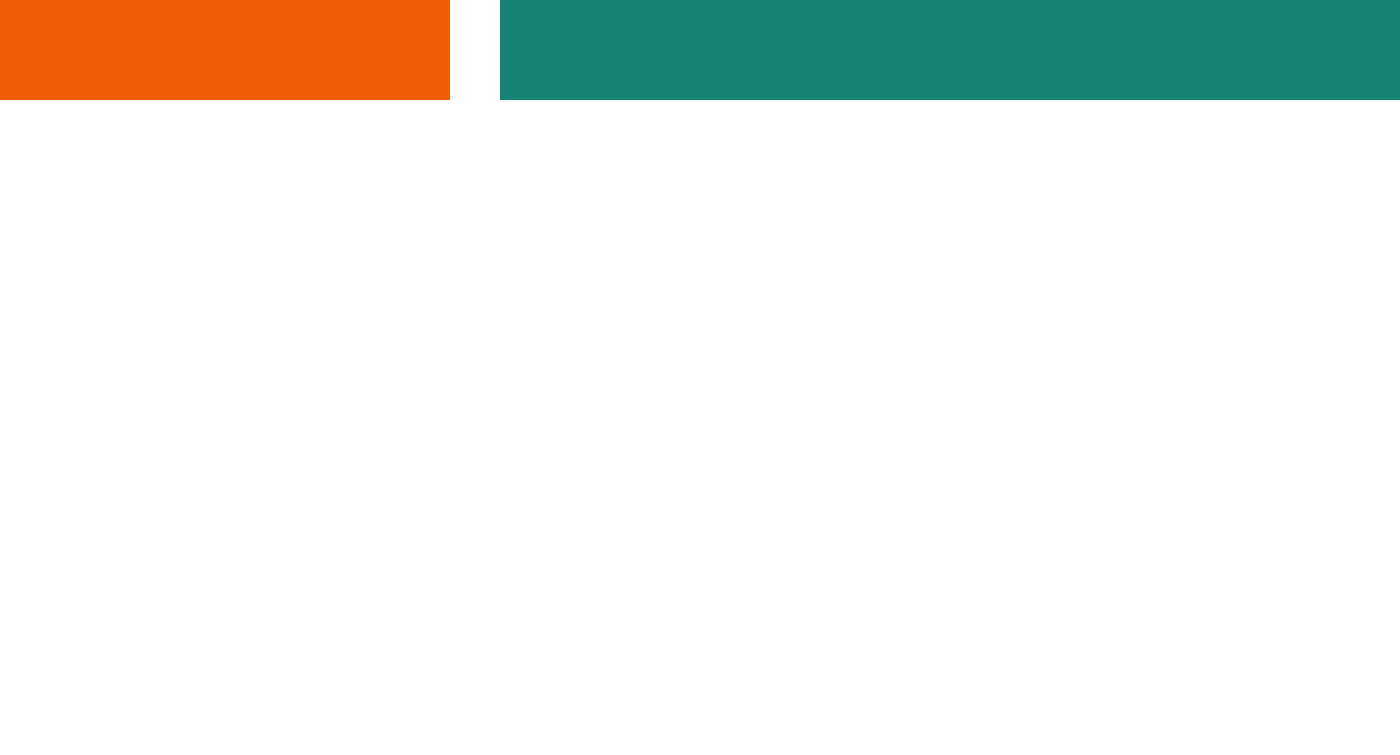
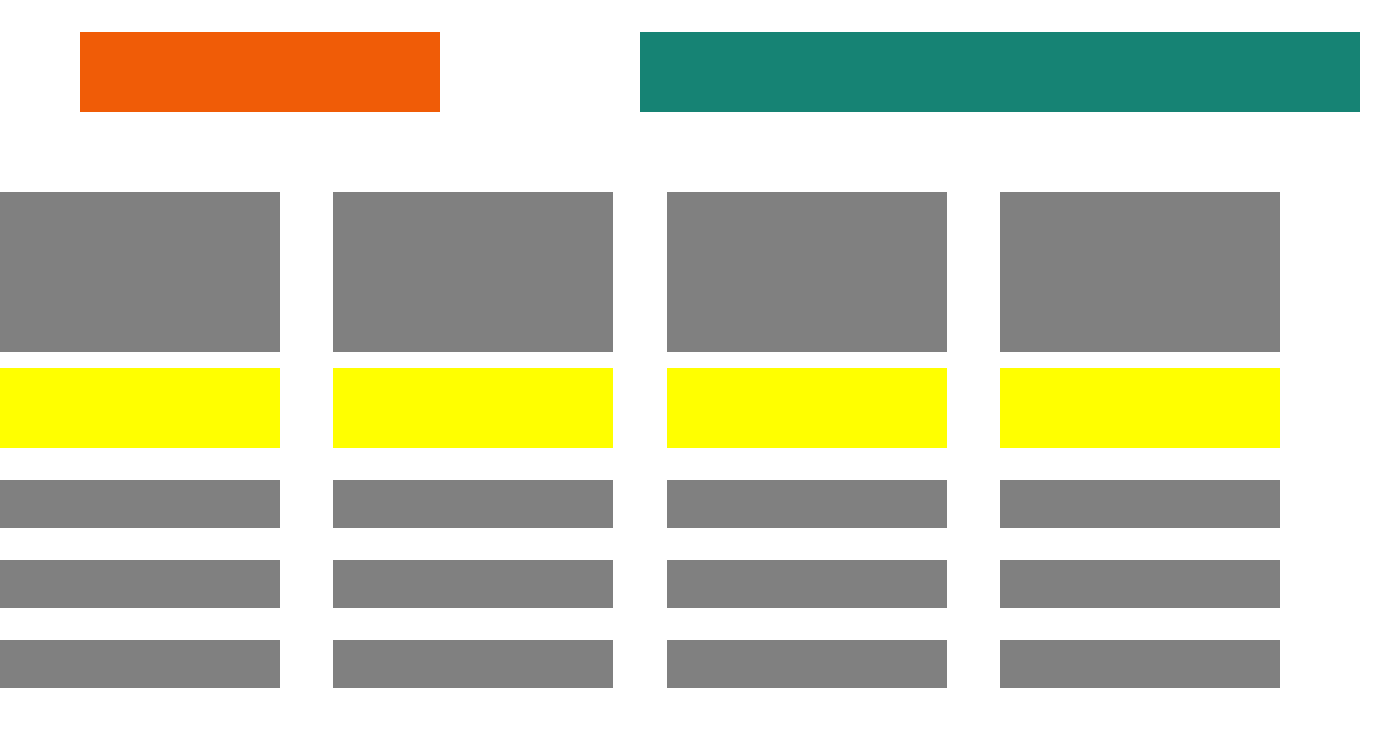
Before and after one commit to Fercholuch/REPOSIVE, a plain HTML site: page index.html in a window 1280 px wide. Shown: the whole page, 1400 px wide, since content can reach past the window. Drawn offline with Linux system fonts and the light colour scheme.

Commit message:
Add files via upload

```diff
--- a/css/css.css
+++ b/css/css.css
@@ -3,11 +3,18 @@
     padding: 0;
 }
 body{
-    font-size: 10px;
+    font-size: 8px;
 }
 
 header{
     width: 140em;
+    height: auto;
+    margin: auto;
+
+}
+
+.bodyGeneral{
+    width: 160em;
     height: auto;
     margin: auto;
 
@@ -19,11 +26,50 @@ header{
 .logo{
     width: 45em;
     height: 10em;
+    margin-top: 4em;
     background-color: #f05c07
 }
 
 .Encabezado{
     width: 90em;
     height: 10em;
+    margin-top: 4em;
     background-color: #168374;
 }
+@media only screen and (max-width: 1366px){/*Laptop*/
+}
+
+@media only screen and (max-width: 1600px){/*Laptop*/
+
+}
+.section{
+    width: 100%;
+    height: auto;
+
+}
+
+.producto{
+    width: 35em;
+    height: 70em;
+    margin-top: 10em;
+}
+
+.img{
+    width: 100%;
+    height: 20em;
+    background-color: gray;
+}
+
+.titulo{
+    width: 100%;
+    height: 10em;
+    margin-top: 2em;
+    background-color: yellow;
+}
+
+.parrafo{
+    width: 100%;
+    height: 6em;
+    margin-top: 4em;
+    background-color: gray;
+}
--- a/index.html
+++ b/index.html
@@ -4,11 +4,49 @@
     </head>
     <body>
         <header>
-             <div class="logo"></div>
-             <div class="Encabezado"></div>
+            <div class="bodyGeneral">
+                <div class="logo"></div>
+                <div class="Encabezado"></div>
+            </div>
         </header>
 
     <section>
+
+        <div class="bodyGeneral">
+
+           <div class="producto">
+                <div class="img"></div>
+                <div class="titulo"></div>
+                <div class="parrafo"></div>
+                <div class="parrafo"></div>
+                <div class="parrafo"></div>
+          </div>
+
+            <div class="producto">
+                <div class="img"></div>
+                <div class="titulo"></div>
+                <div class="parrafo"></div>
+                <div class="parrafo"></div>
+                <div class="parrafo"></div>
+          </div>
+
+           <div class="producto">
+                <div class="img"></div>
+                <div class="titulo"></div>
+                <div class="parrafo"></div>
+                <div class="parrafo"></div>
+                <div class="parrafo"></div>
+          </div>
+
+            <div class="producto">
+                <div class="img"></div>
+                <div class="titulo"></div>
+                <div class="parrafo"></div>
+                <div class="parrafo"></div>
+                <div class="parrafo"></div>
+          </div>
+
+        </div>
 
     </section>
 
```
